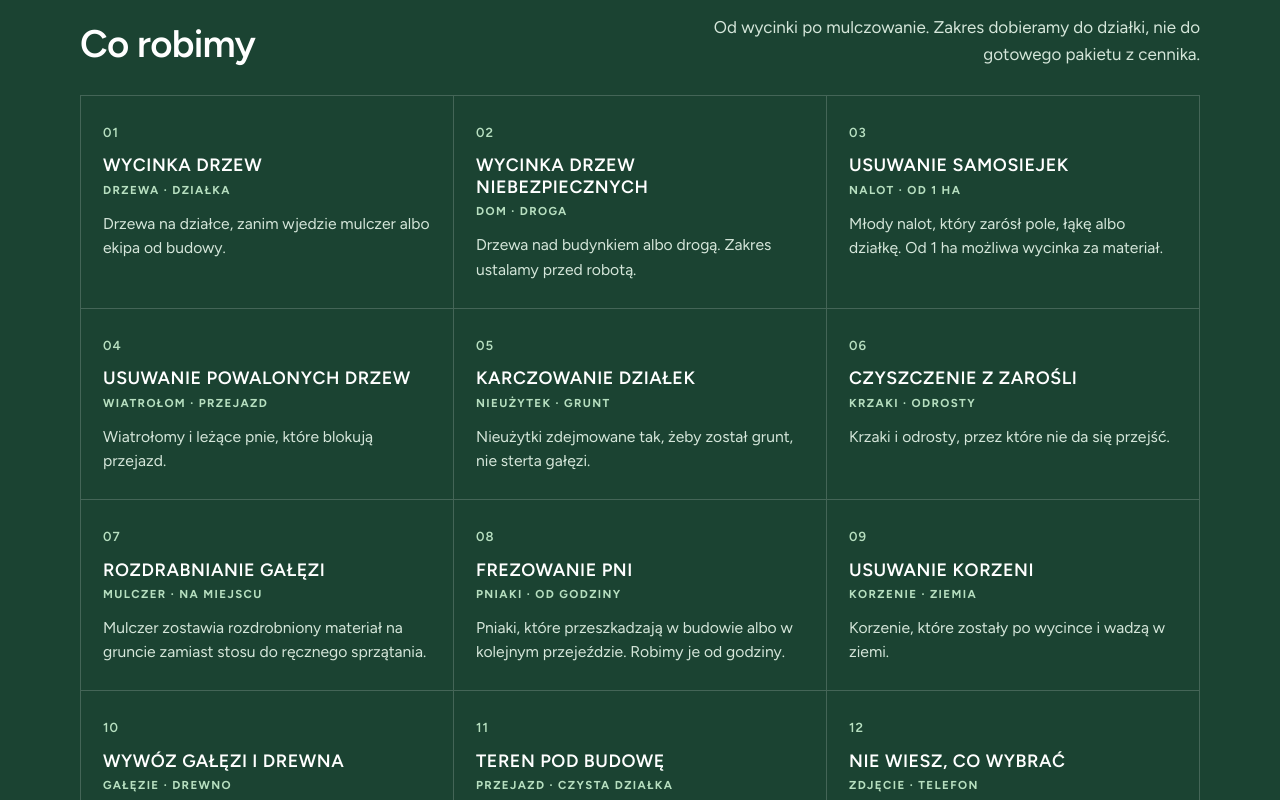
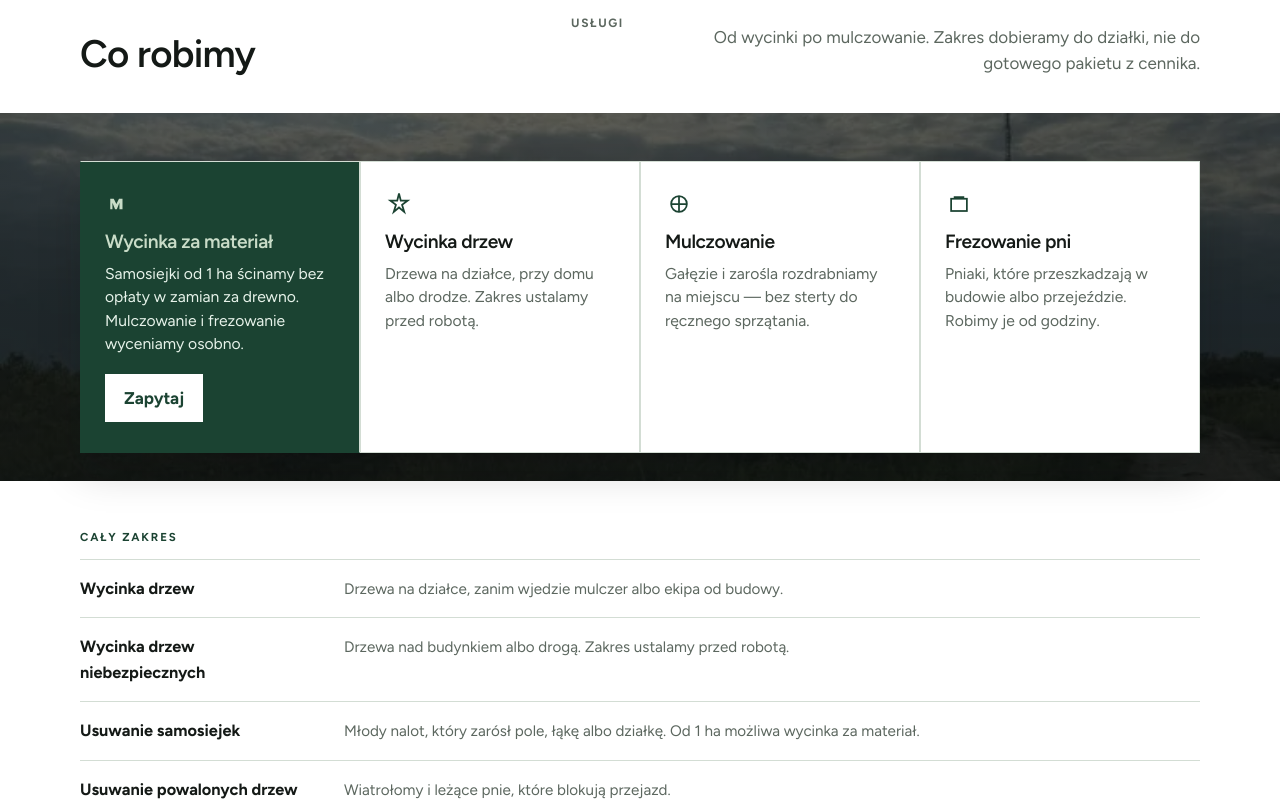
Before and after one commit to kubapythonmaster/mulchmaster, a React (Vite) app: page / in a window 1280 px wide. Shown: the part 1720-2520 px from the top of the page. Built offline with nearby package versions, Linux system fonts and the light colour scheme; a web font is replaced by a local one.

Commit message:
Replace services grid with featured tile band and tighten responsive layout.

```diff
--- a/src/components/Services.jsx
+++ b/src/components/Services.jsx
@@ -1,32 +1,115 @@
+import { Photo } from "./Photo.jsx";
 import { services } from "../site.js";
+
+const tiles = [
+  {
+    title: "Wycinka za materiał",
+    text: "Samosiejki od 1 ha ścinamy bez opłaty w zamian za drewno. Mulczowanie i frezowanie wyceniamy osobno.",
+    featured: true,
+  },
+  {
+    title: "Wycinka drzew",
+    text: "Drzewa na działce, przy domu albo drodze. Zakres ustalamy przed robotą.",
+  },
+  {
+    title: "Mulczowanie",
+    text: "Gałęzie i zarośla rozdrabniamy na miejscu — bez sterty do ręcznego sprzątania.",
+  },
+  {
+    title: "Frezowanie pni",
+    text: "Pniaki, które przeszkadzają w budowie albo przejeździe. Robimy je od godziny.",
+  },
+];
+
+function TileIcon({ name }) {
+  if (name === "materiał") {
+    return (
+      <svg className="tile-ico" viewBox="0 0 32 32" aria-hidden="true">
+        <path d="M6 22V10h4l3 6 3-6h4v12h-3.5V14.5L13.5 22h-2L8.5 14.5V22H6z" fill="currentColor" />
+      </svg>
+    );
+  }
+  if (name === "wycinka") {
+    return (
+      <svg className="tile-ico" viewBox="0 0 32 32" aria-hidden="true">
+        <path d="M16 4l2 8h8l-6.5 5 2.5 8L16 20l-6 5 2.5-8L6 12h8l2-8z" fill="none" stroke="currentColor" strokeWidth="2" />
+      </svg>
+    );
+  }
+  if (name === "mulcz") {
+    return (
+      <svg className="tile-ico" viewBox="0 0 32 32" aria-hidden="true">
+        <circle cx="16" cy="16" r="9" fill="none" stroke="currentColor" strokeWidth="2" />
+        <path d="M16 7v18M7 16h18" stroke="currentColor" strokeWidth="2" />
+      </svg>
+    );
+  }
+  return (
+    <svg className="tile-ico" viewBox="0 0 32 32" aria-hidden="true">
+      <rect x="7" y="10" width="18" height="14" fill="none" stroke="currentColor" strokeWidth="2" />
+      <path d="M11 10V8h10v2" stroke="currentColor" strokeWidth="2" fill="none" />
+    </svg>
+  );
+}
+
+const icons = ["materiał", "wycinka", "mulcz", "frez"];
 
 export function Services() {
   return (
-    <section className="section band tone" id="uslugi">
+    <section className="section sheet" id="uslugi">
       <div className="wrap">
         <header className="svc-head">
-          <h2>Co robimy</h2>
+          <div>
+            <p className="kicker">Usługi</p>
+            <h2>Co robimy</h2>
+          </div>
           <p>
             Od wycinki po mulczowanie. Zakres dobieramy do działki, nie do gotowego
             pakietu z cennika.
           </p>
         </header>
-        <div className="svc-grid">
-          {services.map((service, index) => (
-            <article key={service.title}>
-              <span>{String(index + 1).padStart(2, "0")}</span>
-              <h3>{service.title}</h3>
-              <p className="svc-tags">{service.tags}</p>
-              <p>{service.text}</p>
-            </article>
+      </div>
+
+      <div className="tile-band">
+        <div className="tile-band-bg" aria-hidden="true">
+          <Photo
+            id="doosan-pole"
+            alt=""
+            sizes="100vw"
+          />
+        </div>
+        <div className="wrap tile-row">
+          {tiles.map((tile, index) =>
+            tile.featured ? (
+              <article className="tile tile-hot" key={tile.title}>
+                <TileIcon name={icons[index]} />
+                <h3>{tile.title}</h3>
+                <p>{tile.text}</p>
+                <a className="btn" href="#kontakt">
+                  Zapytaj
+                </a>
+              </article>
+            ) : (
+              <article className="tile" key={tile.title}>
+                <TileIcon name={icons[index]} />
+                <h3>{tile.title}</h3>
+                <p>{tile.text}</p>
+              </article>
+            ),
+          )}
+        </div>
+      </div>
+
+      <div className="wrap">
+        <p className="svc-more-label">Cały zakres</p>
+        <ul className="svc-lines">
+          {services.map((service) => (
+            <li key={service.title}>
+              <strong>{service.title}</strong>
+              <span>{service.text}</span>
+            </li>
           ))}
-          <a className="svc-ask" href="#kontakt">
-            <span>12</span>
-            <h3>Nie wiesz, co wybrać</h3>
-            <p className="svc-tags">Zdjęcie · telefon</p>
-            <p>Podeślij zdjęcie działki. Powiemy, co schodzi za materiał, a co wyceniamy.</p>
-          </a>
-        </div>
+        </ul>
       </div>
     </section>
   );
--- a/src/styles.css
+++ b/src/styles.css
@@ -71,6 +71,7 @@
 html {
   scroll-behavior: smooth;
   scroll-padding-top: calc(var(--header) + 12px);
+  overflow-x: clip;
 }
 
 body {
@@ -82,6 +83,12 @@ body {
   color: var(--ink);
   background: var(--bg);
   text-rendering: optimizeLegibility;
+  overflow-x: clip;
+}
+
+.site {
+  overflow-x: clip;
+  width: 100%;
 }
 
 img {
@@ -174,6 +181,7 @@ a {
 .wrap {
   width: min(1120px, calc(100% - 40px));
   margin-inline: auto;
+  max-width: 100%;
 }
 
 .kicker {
@@ -569,26 +577,10 @@ a {
 }
 
 .tone .kicker,
-.tone .svc-grid span,
-.tone .svc-tags {
-  color: #b7dfc0;
-}
-
-.tone .svc-head p,
-.tone .svc-grid > * > p:last-child,
 .tone .lead,
 .tone .contact-lead,
 .tone .contact-note {
   color: #d5e6da;
-}
-
-.tone .svc-grid {
-  background: transparent;
-  border-color: rgba(255, 255, 255, 0.18);
-}
-
-.tone .svc-grid > * {
-  border-color: rgba(255, 255, 255, 0.18);
 }
 
 
@@ -861,7 +853,7 @@ a {
 .svc-head {
   display: grid;
   gap: 10px;
-  margin-bottom: 28px;
+  margin-bottom: 0;
   align-items: end;
 }
 
@@ -875,61 +867,139 @@ a {
   color: var(--muted);
 }
 
-.svc-grid {
+.tile-band {
+  position: relative;
+  margin: 36px 0 48px;
+  padding: 48px 0 28px;
+}
+
+.tile-band-bg {
+  position: absolute;
+  inset: 0;
+  z-index: 0;
+  overflow: hidden;
+  background: #0c100e;
+}
+
+.tile-band-bg img {
+  width: 100%;
+  height: 100%;
+  object-fit: cover;
+  object-position: center 45%;
+  opacity: 0.55;
+  filter: saturate(0.85);
+}
+
+.tile-band-bg::after {
+  content: "";
+  position: absolute;
+  inset: 0;
+  background: linear-gradient(180deg, #0c100e66, #0c100e88);
+}
+
+.tile-row {
+  position: relative;
+  z-index: 1;
   display: grid;
+  gap: 0;
+  grid-template-columns: 1fr;
+  box-shadow: 0 18px 40px rgba(12, 16, 14, 0.18);
+}
+
+.tile {
+  background: #fff;
+  padding: 28px 24px 30px;
+  border: 1px solid var(--line);
+  border-top: 0;
+  min-width: 0;
+}
+
+.tile:first-child {
   border-top: 1px solid var(--line);
-  border-left: 1px solid var(--line);
-  background: #fff;
-}
-
-.svc-grid > * {
+}
+
+.tile-ico {
+  width: 28px;
+  height: 28px;
+  color: var(--navy);
+  margin-bottom: 14px;
   display: block;
-  padding: 22px 22px 26px;
-  border-right: 1px solid var(--line);
-  border-bottom: 1px solid var(--line);
-  color: inherit;
-  text-decoration: none;
-  transition: background-color 0.2s ease, transform 0.2s ease;
-}
-
-.svc-grid > *:hover {
-  background: #f3f7f4;
-  transform: translateY(-3px);
-}
-
-.svc-grid span {
+}
+
+.tile h3 {
+  margin: 0 0 10px;
+  font-size: 1.2rem;
   font-weight: 600;
-  font-size: 0.82rem;
-  letter-spacing: 0.08em;
-  color: var(--navy);
-}
-
-.svc-grid h3 {
-  margin: 10px 0 6px;
-  font-size: 1.12rem;
-  font-weight: 600;
-  letter-spacing: 0.03em;
-  line-height: 1.2;
-  text-transform: uppercase;
-}
-
-.svc-tags {
-  margin: 0 0 12px;
-  color: var(--navy);
-  font-size: 0.72rem;
-  font-weight: 700;
-  letter-spacing: 0.12em;
-  text-transform: uppercase;
-}
-
-.svc-grid > * > p:last-child {
+  letter-spacing: -0.02em;
+  color: var(--ink);
+  text-transform: none;
+}
+
+.tile p {
   margin: 0;
   color: var(--muted);
   font-size: 0.98rem;
-}
-
-.tone .svc-grid > *:hover {
-  background: rgba(255, 255, 255, 0.07);
+  line-height: 1.5;
+}
+
+.tile-hot {
+  background: var(--navy);
+  border-color: var(--navy);
+  color: #fff;
+}
+
+.tile-hot .tile-ico,
+.tile-hot h3 {
+  color: #c9dcc8;
+}
+
+.tile-hot p {
+  color: #e7f3ea;
+  margin-bottom: 18px;
+}
+
+.tile-hot .btn {
+  background: #fff;
+  color: var(--navy);
+  border-color: #fff;
+}
+
+.tile-hot .btn:hover {
+  background: #e7f2ea;
+  color: var(--navy);
+}
+
+.svc-more-label {
+  margin: 0 0 12px;
+  font-size: 0.72rem;
+  font-weight: 700;
+  letter-spacing: 0.16em;
+  text-transform: uppercase;
+  color: var(--navy);
+}
+
+.svc-lines {
+  list-style: none;
+  margin: 0;
+  padding: 0;
+  border-top: 1px solid var(--line);
+}
+
+.svc-lines li {
+  display: grid;
+  gap: 4px;
+  padding: 16px 0;
+  border-bottom: 1px solid var(--line);
+}
+
+.svc-lines strong {
+  color: var(--ink);
+  font-size: 1.02rem;
+}
+
+.svc-lines span {
+  color: var(--muted);
+  font-size: 0.95rem;
 }
 
 .gear-grid {
@@ -1523,6 +1593,25 @@ dialog.lightbox::backdrop {
     grid-template-columns: 1fr;
   }
 
+  .about-layout {
+    gap: 28px;
+  }
+
+  .about-visual {
+    width: min(100%, 420px);
+    padding: 16px 16px 26px 26px;
+  }
+
+  .tile-band {
+    margin: 28px 0 36px;
+    padding: 28px 0 18px;
+  }
+
+  .contact-actions .btn,
+  .tone .contact-actions .btn {
+    width: 100%;
+  }
+
   .hero-copy {
     width: min(840px, calc(100% - 56px));
   }
@@ -1562,8 +1651,23 @@ dialog.lightbox::backdrop {
     align-items: start;
   }
 
-  .svc-grid {
+  .tile-row {
     grid-template-columns: 1fr 1fr;
+  }
+
+  .tile,
+  .tile:first-child {
+    border-top: 1px solid var(--line);
+  }
+
+  .tile:nth-child(odd) {
+    border-right: 0;
+  }
+
+  .svc-lines li {
+    grid-template-columns: minmax(10rem, 15rem) 1fr;
+    gap: 16px 24px;
+    align-items: baseline;
   }
 
   .form {
@@ -1654,8 +1758,25 @@ dialog.lightbox::backdrop {
     text-align: right;
   }
 
-  .svc-grid {
-    grid-template-columns: repeat(3, 1fr);
+  .tile-row {
+    grid-template-columns: repeat(4, minmax(0, 1fr));
+  }
+
+  .tile {
+    border-top: 1px solid var(--line);
+    border-right: 1px solid var(--line);
+  }
+
+  .tile:last-child {
+    border-right: 1px solid var(--line);
+  }
+
+  .tile:nth-child(odd) {
+    border-right: 1px solid var(--line);
+  }
+
+  .tile-hot {
+    border-color: var(--navy);
   }
 
   .work-head {
```
